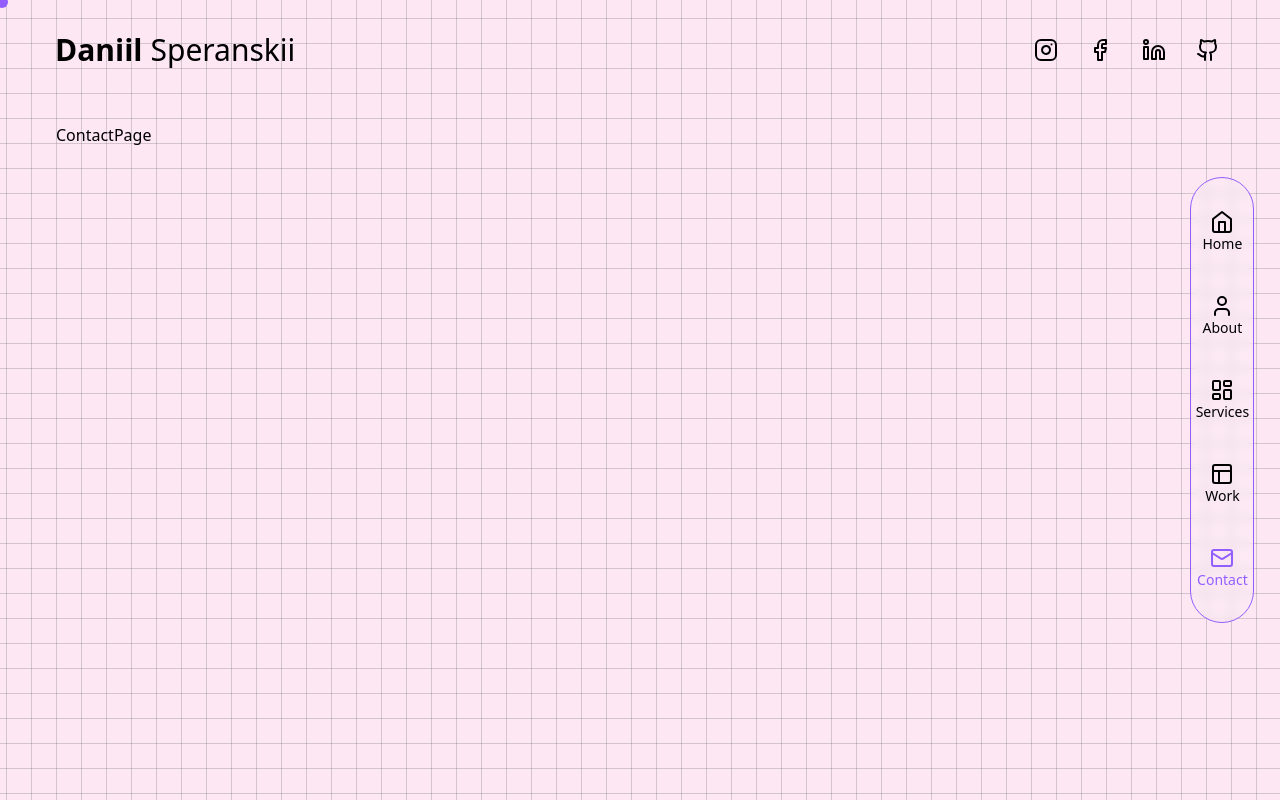
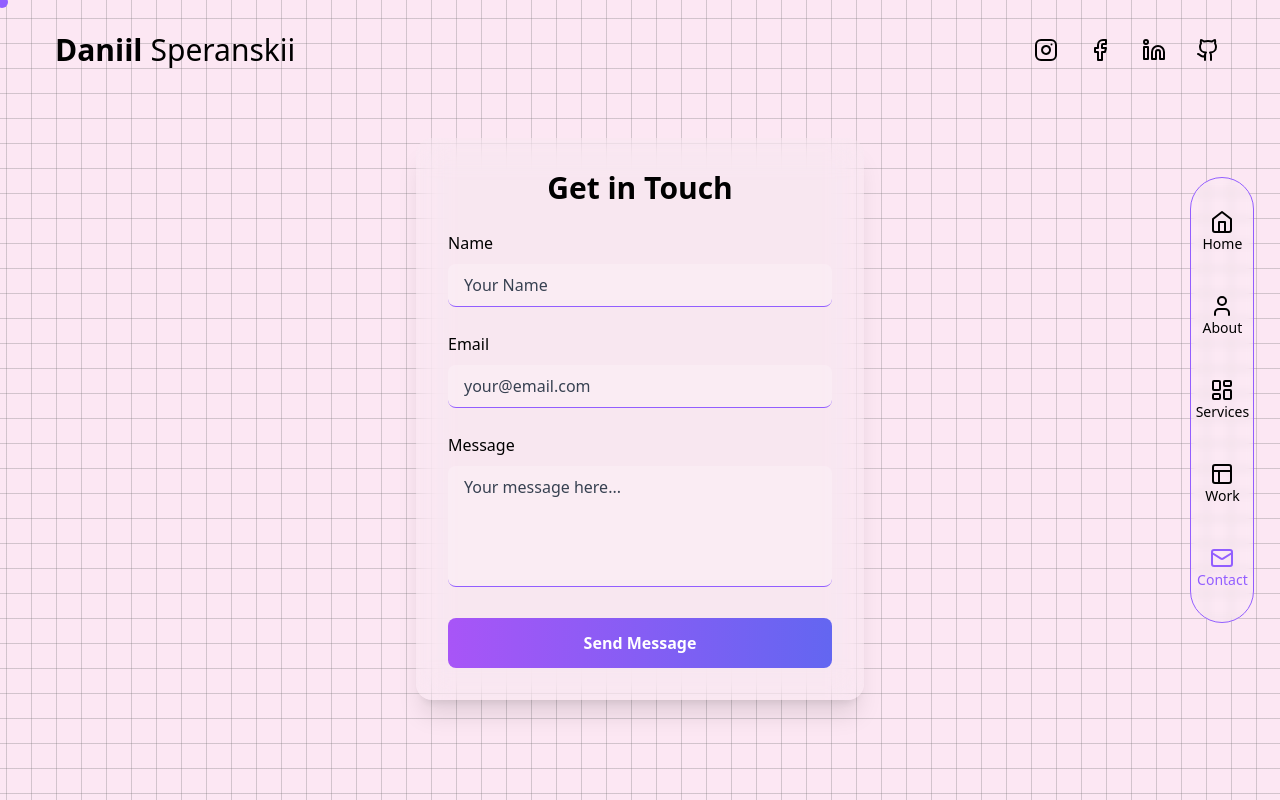
Before and after one commit to Danieldo1/portfolio-next, a Next.js app: page /contact in a window 1280 px wide. Built offline with nearby package versions, Linux system fonts and the light colour scheme.

Commit message:
adding contact page

```diff
--- a/src/app/contact/page.js
+++ b/src/app/contact/page.js
@@ -1,10 +1,97 @@
-import React from 'react'
+'use client'
+import React, { useState, useEffect, useRef } from 'react';
+import { motion } from 'framer-motion';
 import PageTransitionWrapper from '../PageTransitionWrapper'
+import gsap from 'gsap';
 
 const ContactPage = () => {
+    const [formData, setFormData] = useState({
+        name: '',
+        email: '',
+        message: ''
+      });
+      const formRef = useRef(null);
+      const nameInputRef = useRef(null);
+      const emailInputRef = useRef(null);
+      const messageInputRef = useRef(null);
+      const buttonRef = useRef(null);
+
+
+      const handleChange = (e) => {
+        setFormData({ ...formData, [e.target.name]: e.target.value });
+      };
+
+      const handleSubmit = (e) => {
+        e.preventDefault();
+        // add sumbit logic
+        console.log('Form submitted:', formData);
+      };
+
   return (
     <PageTransitionWrapper>
-    <div>ContactPage</div>
+    <div className=" flex items-center justify-center p-4 ">
+      <motion.div
+        initial={{ opacity: 0, y: 20 }}
+        animate={{ opacity: 1, y: 0 }}
+        transition={{ duration: 0.5 }}
+        delay={0.7}
+        className="bg-white  bg-opacity-10 rounded-2xl p-8 backdrop-filter backdrop-blur-lg shadow-xl w-full max-w-md"
+      >
+        <h2 className="text-3xl font-bold  mb-6 text-center text-black">Get in Touch</h2>
+        <form onSubmit={handleSubmit} className="space-y-6">
+          <div>
+            <label htmlFor="name" className="block text-black mb-2">Name</label>
+            <motion.input
+              whileFocus={{ scale: 1.02 }}
+              type="text"
+              id="name"
+              name="name"
+              value={formData.name}
+              onChange={handleChange}
+              required
+              className="w-full px-4 py-2 border-b border-accent focus:border-0 rounded-lg bg-white bg-opacity-20 focus:bg-opacity-30 transition-all duration-300 text-black placeholder-gray-700 focus:outline-none focus:ring-2 focus:ring-purple-500"
+              placeholder="Your Name"
+            />
+          </div>
+          <div>
+            <label htmlFor="email" className="block text-black mb-2">Email</label>
+            <motion.input
+              whileFocus={{ scale: 1.02 }}
+              type="email"
+              id="email"
+              name="email"
+              value={formData.email}
+              onChange={handleChange}
+              required
+              className="w-full px-4 py-2 rounded-lg border-b border-accent focus:border-0 bg-white bg-opacity-20 focus:bg-opacity-30 transition-all duration-300 text-black placeholder-gray-700 focus:outline-none focus:ring-2 focus:ring-purple-500"
+              placeholder="your@email.com"
+            />
+          </div>
+          <div>
+            <label htmlFor="message" className="block text-black mb-2">Message</label>
+            <motion.textarea
+              whileFocus={{ scale: 1.02 }}
+              id="message"
+              name="message"
+              value={formData.message}
+              onChange={handleChange}
+              required
+              rows="4"
+              className="w-full px-4 py-2 rounded-lg border-b border-accent focus:border-0 bg-white bg-opacity-20 focus:bg-opacity-30 transition-all duration-300 text-black placeholder-gray-700 focus:outline-none focus:ring-2 focus:ring-purple-500 resize-none"
+              placeholder="Your message here..."
+            />
+          </div>
+          <motion.button
+            whileHover={{ scale: 1.05 }}
+            whileTap={{ scale: 0.95 }}
+            type="submit"
+            className="w-full bg-gradient-to-r  from-purple-500 to-indigo-500 text-white font-bold py-3 px-4 rounded-lg hover:opacity-90 transition-all duration-300"
+          >
+            Send Message
+          </motion.button>
+        </form>
+      </motion.div>
+    </div>
     </PageTransitionWrapper>
   )
 }
```
